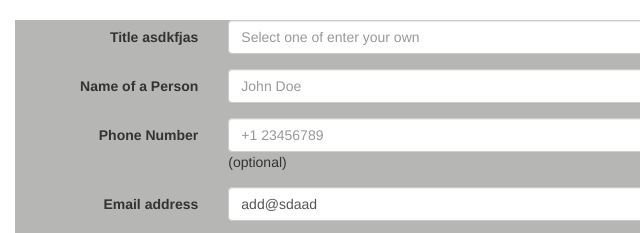
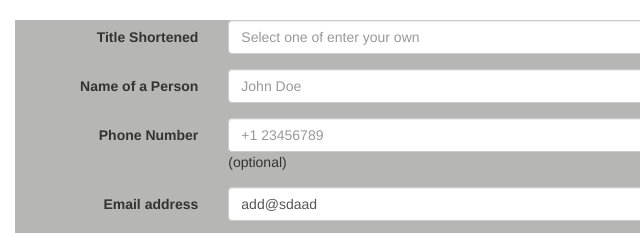
Before and after one commit to moodyserious/TryGit, a plain HTML site: page index.html in a window 1280 px wide. Shown: the top 233 px of the page, 0-640 px from the left. Drawn offline with nearby package versions, Linux system fonts and the light colour scheme.

Commit message:
Title further modified

```diff
--- a/index.html
+++ b/index.html
@@ -70,7 +70,7 @@
 
   <div class="form-group">
     <label for="inputEmail3" class="col-sm-2 control-label">
-       Title asdkfjas
+       Title Shortened
     </label>
     <div class="col-sm-5">
       <input type="text" class="form-control"
```
